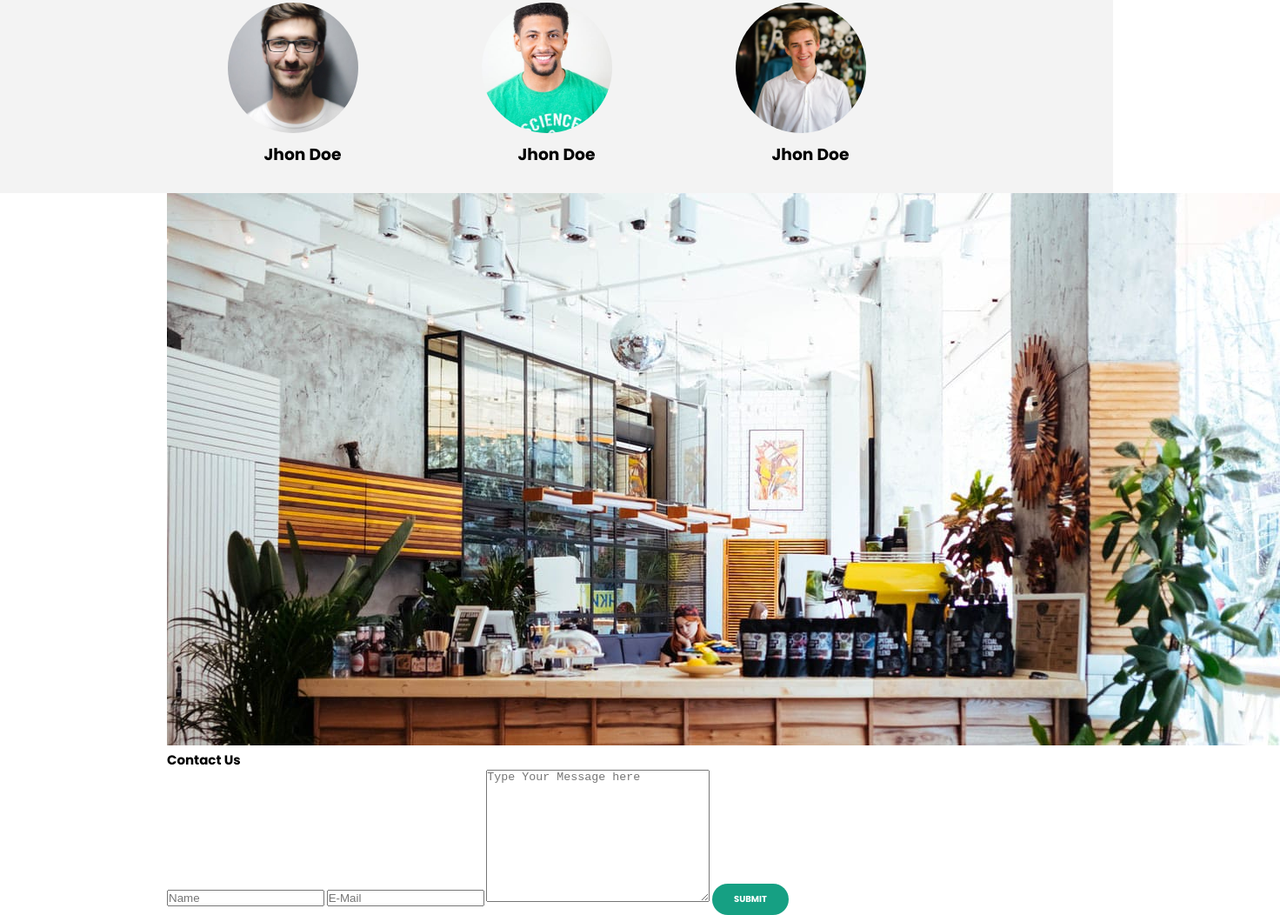
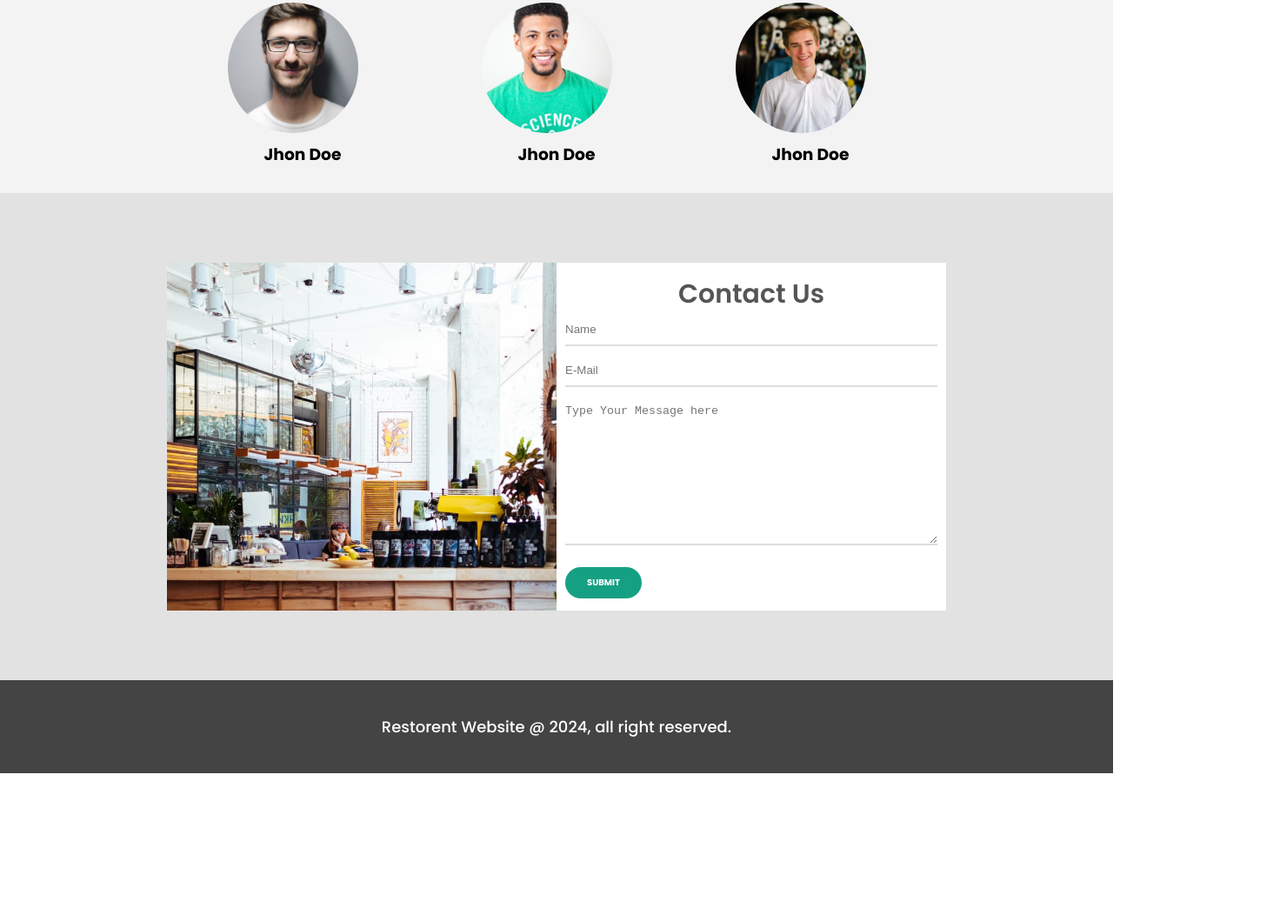
Before and after one commit to Rama-chaturvedi/restorent-webpage, a plain HTML site: page index.html in a window 1280 px wide. Shown: the part 2938-3990 px from the top of the page at 87% size, 1472 px wide, since content can reach past the window. After the commit the page ends 3827 px from the top, so only its background shows below. Drawn offline with nearby package versions, Linux system fonts and the light colour scheme.

Commit message:
initial commit

```diff
--- a/index.html
+++ b/index.html
@@ -19,12 +19,12 @@
             </div>
 
             <ul class="menu-items">
-                <li><a href="">Home</a></li>
-                <li><a href="">About</a></li>
-                <li><a href="">Category</a></li>
+                <li><a href="#showcase-area">Home</a></li>
+                <li><a href="#about">About</a></li>
+                <li><a href="#food">Category</a></li>
                 <li><a href="#food-menu">Menu</a></li>
-                <li><a href="">Testimonial</a></li>
-                <li><a href="">Contect</a></li>
+                <li><a href="#chef">Testimonial</a></li>
+                <li><a href="#contect">Contect</a></li>
 
             </ul>
             <h1 class="logo">FW</h1>
@@ -33,7 +33,7 @@
 
 
     </nav>
-    <section class="showcase-area">
+    <section id="showcase-area">
         <div class="showcase-container">
             <h1 class="main-title">Eat Right Food</h1>
             <P>Eat healthy food, It is good for your Health </P>
@@ -97,7 +97,7 @@
 
         </div>
     </section>
-    <section class="food-menu">
+    <section id="food-menu">
         <h2 class="food-menu-heading">Food Menu</h2>
         <div class="food-menu-container container">
             <div class="food-menu-item">
@@ -255,12 +255,42 @@
         </div>
 
     </section>
+    <footer class="footer-container">
+        <div class="footer-content container">
+            <p>Restorent Website @ 2024, all right reserved.</p>
+        </div>
+    </footer>
+
+<!-- ##################### For smooth  scrolling ###########-->
 
 
+<script src="https://ajax.googleapis.com/ajax/libs/jquery/3.3.1/jquery.min.js"></script>
+<script>
+$(document).ready(function(){
+  // Add smooth scrolling to all links
+  $("a").on('click', function(event) {
 
+    // Make sure this.hash has a value before overriding default behavior
+    if (this.hash !== "") {
+      // Prevent default anchor click behavior
+      event.preventDefault();
 
+      // Store hash
+      var hash = this.hash;
 
+      // Using jQuery's animate() method to add smooth page scroll
+      // The optional number (800) specifies the number of milliseconds it takes to scroll to the specified area
+      $('html, body').animate({
+        scrollTop: $(hash).offset().top
+      }, 800, function(){
 
+        // Add hash (#) to URL when done scrolling (default click behavior)
+        window.location.hash = hash;
+      });
+    } // End if
+  });
+});
+</script>
 
 </body>
 </html>
--- a/style.css
+++ b/style.css
@@ -65,7 +65,7 @@ body{
 
 }
 /* ############ showcase-area stylng ################## */
-.showcase-area{
+#showcase-area{
     height: 50vh;
     background: url("./imagweb/showcase.jpeg");
     background-size: cover;
@@ -344,3 +344,64 @@ body{
     color: #444;
     margin: 1rem 0;
 }
+  /* ################# contect page styling ################ */
+#contect{
+    padding: 8rem 0;
+    background: rgb(226, 226, 226);
+
+
+}
+.contect-container{
+    display: flex;
+    background: #fff;
+
+}
+.contect-img{
+
+    width: 50%;
+
+    /* height: 50%; */
+}
+.contect-img img{
+    display: block;
+    height: 400px;
+    object-fit: cover;
+    object-position: center;
+    width: 100%;
+}
+.contect-description{
+    padding: 1rem;
+    width: 50%;
+    margin: auto;
+}
+.contect-description input, textarea{
+    display: block;
+    width: 100%;
+    border: none;
+    border-bottom: 2px solid #ddd;
+    padding: 1rem 0;
+    box-shadow: none;
+    outline: none;
+    margin-bottom: 1rem;
+    color: #444;
+    font-weight: 500;
+}
+.contect-description h2{
+    font-size: 3rem;
+    color: #555;
+    text-align: center;
+    font-weight: 600;
+
+}
+/* ####### footer styling ################ */
+.footer-container{
+    background: #444;
+    padding: 4rem 0;
+}
+.footer-content p{
+    color: #fff;
+    font-size: 1.8rem;
+    text-align: center;
+    font-weight: 500;
+
+}
```
Also changed, not shown: imagweb/WhatsApp Image 2024-06-18 at 11.08.40.jpeg (deleted), imagweb/WhatsApp Image 2024-06-18 at 11.09.07.jpeg (deleted).
